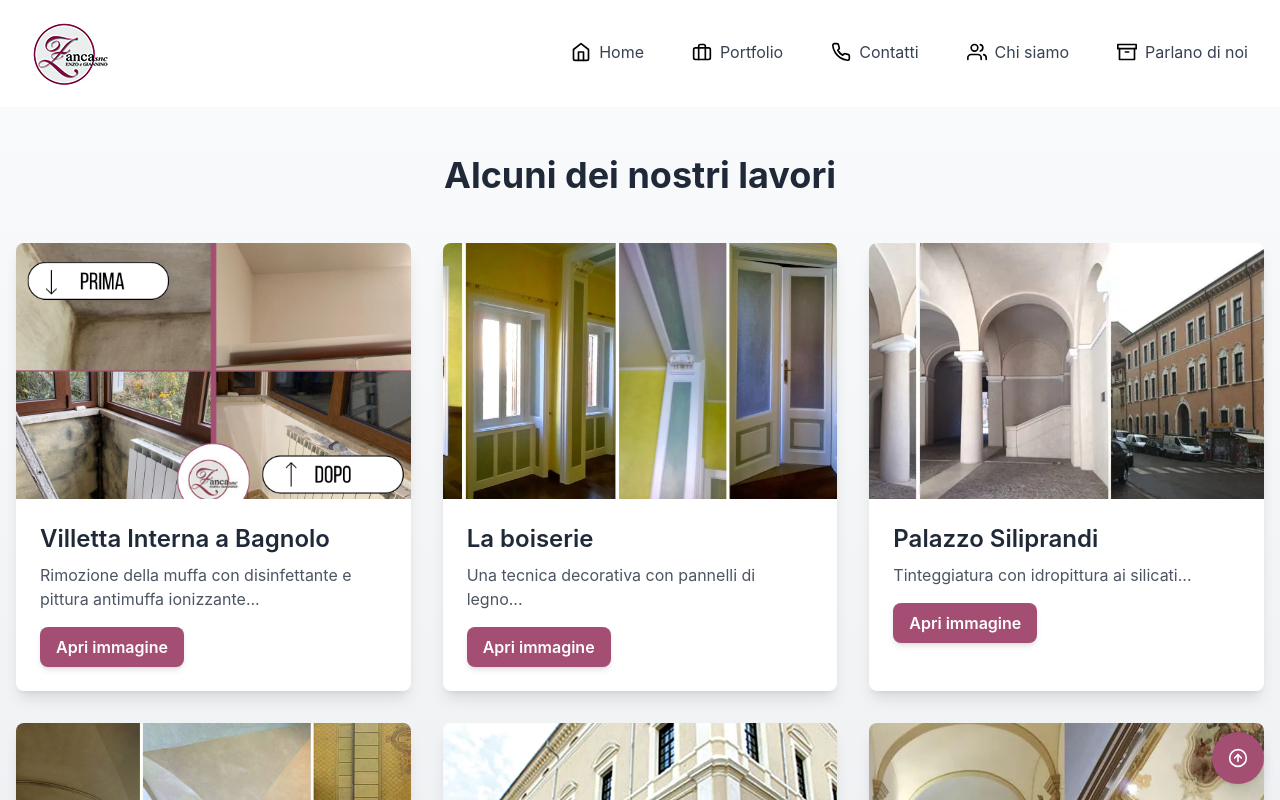
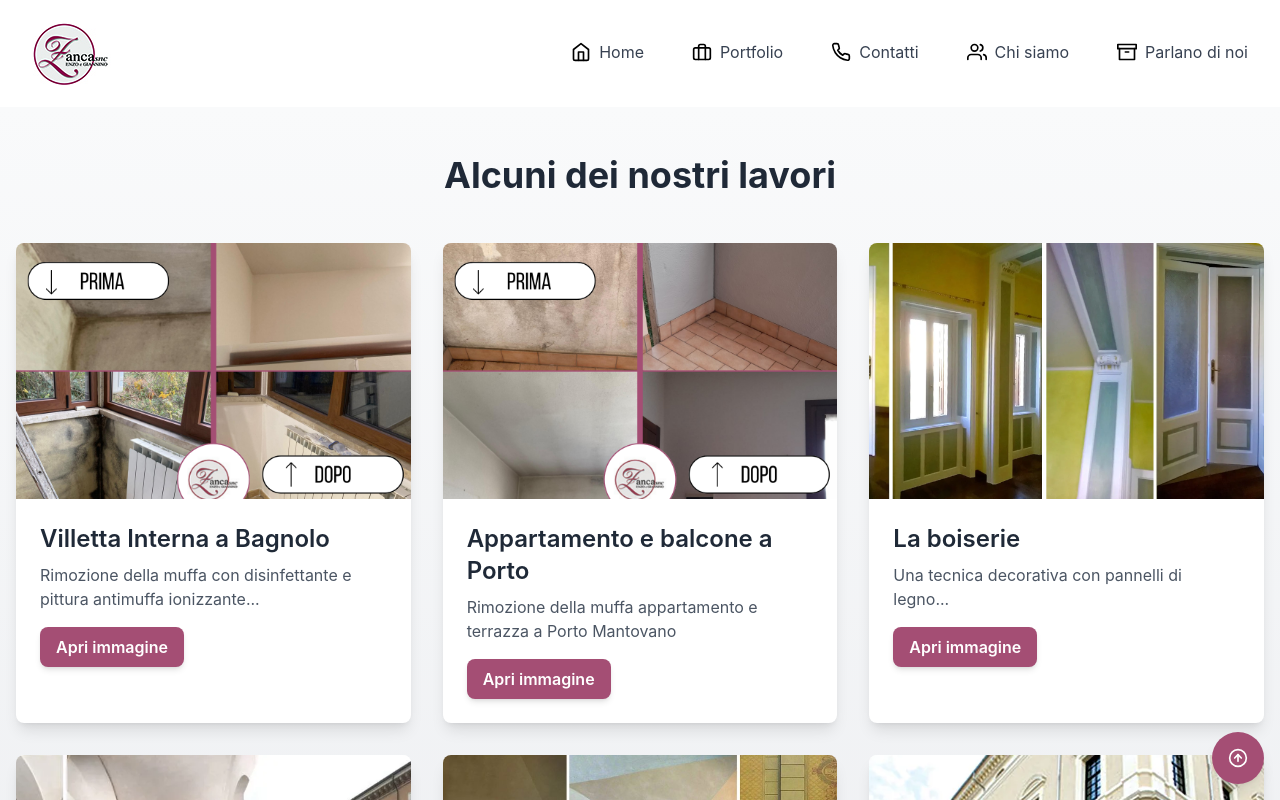
Before and after one commit to lorenzoartioli30/zancacopia, a React (Create React App) app: page /portfolio in a window 1280 px wide. Shown: the top 800 px of the page. Built offline with nearby package versions, Linux system fonts and the light colour scheme.

Commit message:
set up fr vetrina

```diff
--- a/src/pages/Contact.js
+++ b/src/pages/Contact.js
@@ -48,7 +48,8 @@ function Contact() {
           <p className="leading-relaxed mb-5 text-gray-600">
             Compila tutti i campi del form per richiedere un preventivo o invia una mail a <a href='mailto:zanca.snc@gmail.com' className="text-red-500 leading-relaxed">zanca.snc@gmail.com</a>
           </p>
-          <form onSubmit={handleSubmit}>
+          <form //onSubmit={handleSubmit}
+          >
             <div className="relative mb-4">
               <label htmlFor="name" className="leading-7 text-sm text-gray-600">Nome</label>
               <input
@@ -129,7 +130,8 @@ function Contact() {
                 </div>
                 </div>
                 <div className="rounded-lg overflow-hidden order-none sm:order-first">
-                <iframe
+                  {/*
+                    <iframe
                     src="https://www.google.com/maps/embed?pb=!1m18!1m12!1m3!1d41150.92388187126!2d10.744439558041588!3d45.18902227077895!2m3!1f0!2f0!3f0!3m2!1i1024!2i768!4f13.1!3m3!1m2!1s0x4781d6cf637f6b01%3A0x6a530cb061c317d0!2sZanca%20Enzo%20%26%20Giannino!5e0!3m2!1sit!2sit!4v1730199178493!5m2!1sit!2sit"
                     className="w-full"
                     width={600}
@@ -139,6 +141,7 @@ function Contact() {
                     loading="lazy"
                     referrerPolicy="no-referrer-when-downgrade"
                 />
+                  */}
                 </div>
             </div>
             </div>
--- a/src/pages/Home.js
+++ b/src/pages/Home.js
@@ -159,7 +159,8 @@ const Home = () => {
   <section className="text-gray-600 body-font relative py-8">
   <div className="container max-w-5xl px-10 py-10 mx-auto flex sm:flex-nowrap flex-wrap bg-white rounded-lg">
       <div className="lg:w-2/3 md:w-1/2 bg-gray-300 rounded-lg overflow-hidden sm:mr-10 p-10 flex items-end justify-start relative">
-        <iframe
+      {/*
+      <iframe
           width="100%"
           height="100%"
           className="absolute inset-0"
@@ -170,6 +171,7 @@ const Home = () => {
           scrolling="no"
           src="https://www.google.com/maps/embed?pb=!1m18!1m12!1m3!1d41150.92388187126!2d10.744439558041588!3d45.18902227077895!2m3!1f0!2f0!3f0!3m2!1i1024!2i768!4f13.1!3m3!1m2!1s0x4781d6cf637f6b01%3A0x6a530cb061c317d0!2sZanca%20Enzo%20%26%20Giannino!5e0!3m2!1sit!2sit!4v1730199178493!5m2!1sit!2sit"
         />
+      */}
         <div className="bg-white relative flex flex-wrap py-6 rounded shadow-md">
           <div className="lg:w-1/2 px-6">
             <h2 className="title-font font-semibold text-gray-900 tracking-widest text-xs">
@@ -198,7 +200,8 @@ const Home = () => {
         <p className="leading-relaxed mb-5 text-gray-600">
           Compila tutti i campi del form per richiedere un preventivo o invia una mail a <a href='mailto:zanca.snc@gmail.com' className="text-red-500 leading-relaxed">zanca.snc@gmail.com</a>
         </p>
-        <form onSubmit={handleSubmit}>
+        <form //</div>onSubmit={handleSubmit}
+        >
         <div className="relative mb-4">
           <label htmlFor="name" className="leading-7 text-sm text-gray-600">
             Nome
--- a/src/pages/Portfolio.js
+++ b/src/pages/Portfolio.js
@@ -6,7 +6,8 @@ import Lavoro3 from '../assets/lavoro3.jpg';
 import Lavoro4 from '../assets/lavoro4.webp';
 import Lavoro5 from '../assets/lavoro5.webp';
 import Lavoro6 from '../assets/lavoro6.webp';
-import Bagnolo from '../assets/primaedopobagnolo.png'
+import Bagnolo from '../assets/primaedopobagnolo.png';
+import Porto from '../assets/Copia di Beige White Minimalist Beauty Skincare Before After Collage Instagram Post.png'
 
 function Portfolio() {
   const [isOverlayOpen, setIsOverlayOpen] = useState(false);
@@ -14,12 +15,13 @@ function Portfolio() {
 
   const cardsData = [
     { id: 1, title: "Villetta Interna a Bagnolo", description: "Rimozione della muffa con disinfettante e pittura antimuffa ionizzante...", fullDescription: "Nella villetta interna di Bagnolo San Vito è stato eseguito un trattamento completo per la rimozione della muffa. Abbiamo utilizzato un disinfettante apposito per eliminare le spore, seguito dall'applicazione di una pittura antimuffa ionizzante per garantire una protezione duratura contro la formazione di nuova muffa, mantenendo così un ambiente salubre e protetto.", image: Bagnolo },
-    { id: 2, title: "La boiserie", description: "Una tecnica decorativa con pannelli di legno...", fullDescription: "La Boiserie è una tecnica decorativa consistente nella copertura delle pareti con pannelli di legno, variamente intarsiati, incisi e intagliati. Il termine Boiserie si sta affermando sempre più nella realizzazione delle finiture d’interni delle case moderne.a parola significa lavorazione del legno e deriva dal francese bois, ovvero legno. Molto popolare in Francia a partire dal secolo XVII, la tecnica cominciò ad essere utilizzata per rivestire pareti, armadi, porte e librerie. È un elemento in grado di arricchire il contenuto della stanza in cui viene utilizzata. Sebbene sia legata ai tempi antichi, nelle case moderne diventa un elemento che dona un tocco di stile e classe all’ambiente. Nell’arredamento moderno, oltre all’utilizzo del più tradizionale legno, sono possibili boiseries in stucco o gesso ceramico", image: Lavoro1 },
-    { id: 3, title: "Palazzo Siliprandi", description: "Tinteggiatura con idropittura ai silicati...", fullDescription: "Centro storico di Mantova Palazzo Siliprandi tinteggiato con idropittura minerale ai silicati.", image: Lavoro2 },
-    { id: 4, title: "Centro storico", description: "Ripristino dei portici del centro storico...", fullDescription: "Ripristino e colorazione dei portici del centro storico di Mantova, sito Patrimonio dell’Unesco", image: Lavoro3 },
-    { id: 5, title: "Liceo Virgilio - Esterni", description: "Intervento sulle facciate...", fullDescription: "Intervento sulle facciate esterne del Liceo Virgilio con tinteggiatura resistente agli agenti atmosferici.", image: Lavoro4 },
-    { id: 6, title: "Liceo Virgilio - Interni", description: "Interventi di colorazione e manutenzione...", fullDescription: "Interventi di colorazione e manutenzione interna, per ambienti luminosi e moderni...", image: Lavoro5 },
-    { id: 7, title: "Rivestimento e pittura", description: "Ristrutturazione di edifici residenziali...", fullDescription: "PALAZZINA: intervento ciclo armato + intonachino. VILLETTA: rivestimento a cappotto decorativo. CONDOMINIO: completato con pittura al quarzo", image: Lavoro6 },
+    { id: 2, title: "Appartamento e balcone a Porto", description: "Rimozione della muffa appartamento e terrazza a Porto Mantovano", fullDescription: "", image: Porto},
+    { id: 3, title: "La boiserie", description: "Una tecnica decorativa con pannelli di legno...", fullDescription: "La Boiserie è una tecnica decorativa consistente nella copertura delle pareti con pannelli di legno, variamente intarsiati, incisi e intagliati. Il termine Boiserie si sta affermando sempre più nella realizzazione delle finiture d’interni delle case moderne.a parola significa lavorazione del legno e deriva dal francese bois, ovvero legno. Molto popolare in Francia a partire dal secolo XVII, la tecnica cominciò ad essere utilizzata per rivestire pareti, armadi, porte e librerie. È un elemento in grado di arricchire il contenuto della stanza in cui viene utilizzata. Sebbene sia legata ai tempi antichi, nelle case moderne diventa un elemento che dona un tocco di stile e classe all’ambiente. Nell’arredamento moderno, oltre all’utilizzo del più tradizionale legno, sono possibili boiseries in stucco o gesso ceramico", image: Lavoro1 },
+    { id: 4, title: "Palazzo Siliprandi", description: "Tinteggiatura con idropittura ai silicati...", fullDescription: "Centro storico di Mantova Palazzo Siliprandi tinteggiato con idropittura minerale ai silicati.", image: Lavoro2 },
+    { id: 5, title: "Centro storico", description: "Ripristino dei portici del centro storico...", fullDescription: "Ripristino e colorazione dei portici del centro storico di Mantova, sito Patrimonio dell’Unesco", image: Lavoro3 },
+    { id: 6, title: "Liceo Virgilio - Esterni", description: "Intervento sulle facciate...", fullDescription: "Intervento sulle facciate esterne del Liceo Virgilio con tinteggiatura resistente agli agenti atmosferici.", image: Lavoro4 },
+    { id: 7, title: "Liceo Virgilio - Interni", description: "Interventi di colorazione e manutenzione...", fullDescription: "Interventi di colorazione e manutenzione interna, per ambienti luminosi e moderni...", image: Lavoro5 },
+    { id: 8, title: "Rivestimento e pittura", description: "Ristrutturazione di edifici residenziali...", fullDescription: "PALAZZINA: intervento ciclo armato + intonachino. VILLETTA: rivestimento a cappotto decorativo. CONDOMINIO: completato con pittura al quarzo", image: Lavoro6 },
   ];
 
   const openOverlay = (card) => {
```
Also changed, not shown: src/assets/Copia di Beige White Minimalist Beauty Skincare Before After Collage Instagram Post.png (added).
